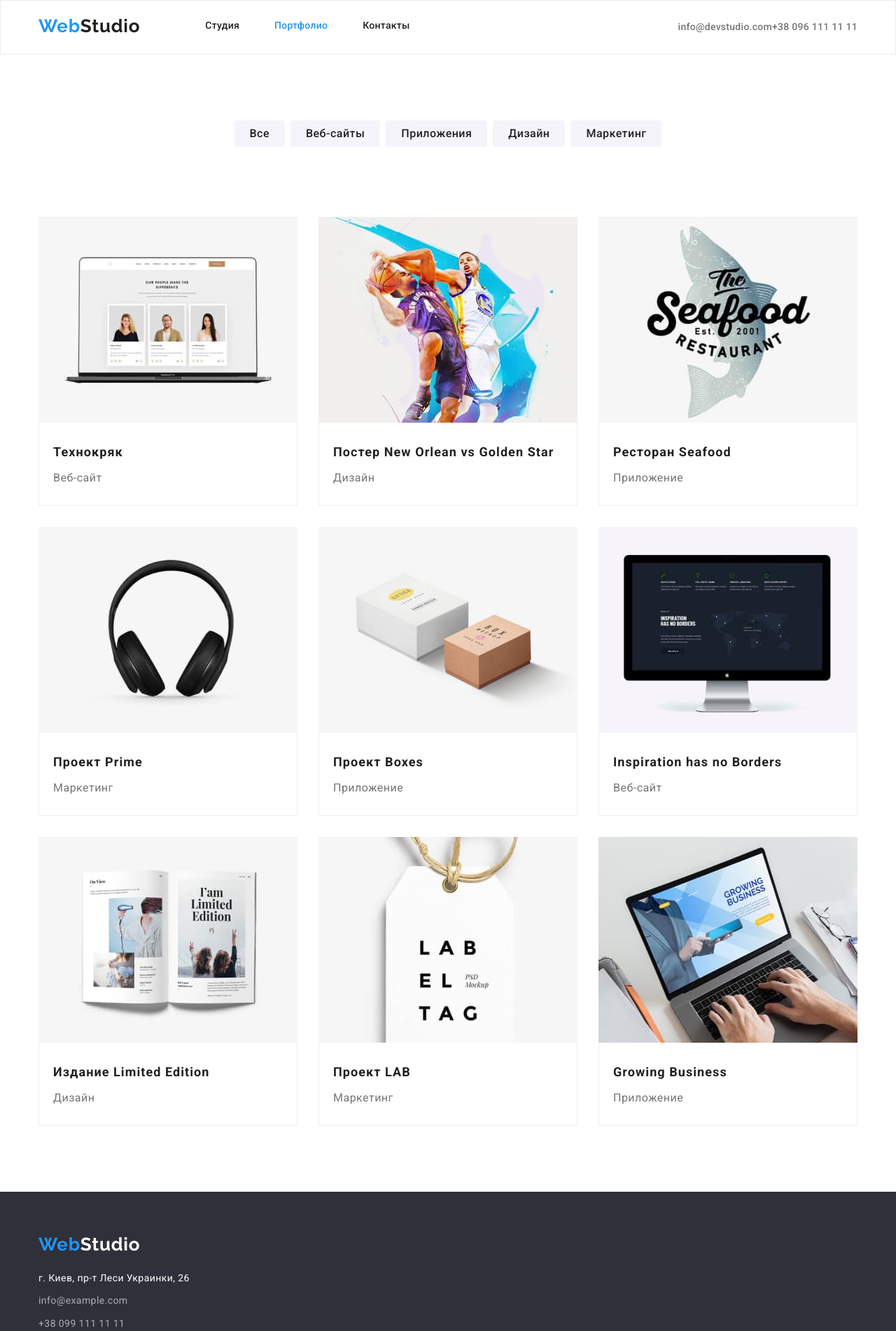
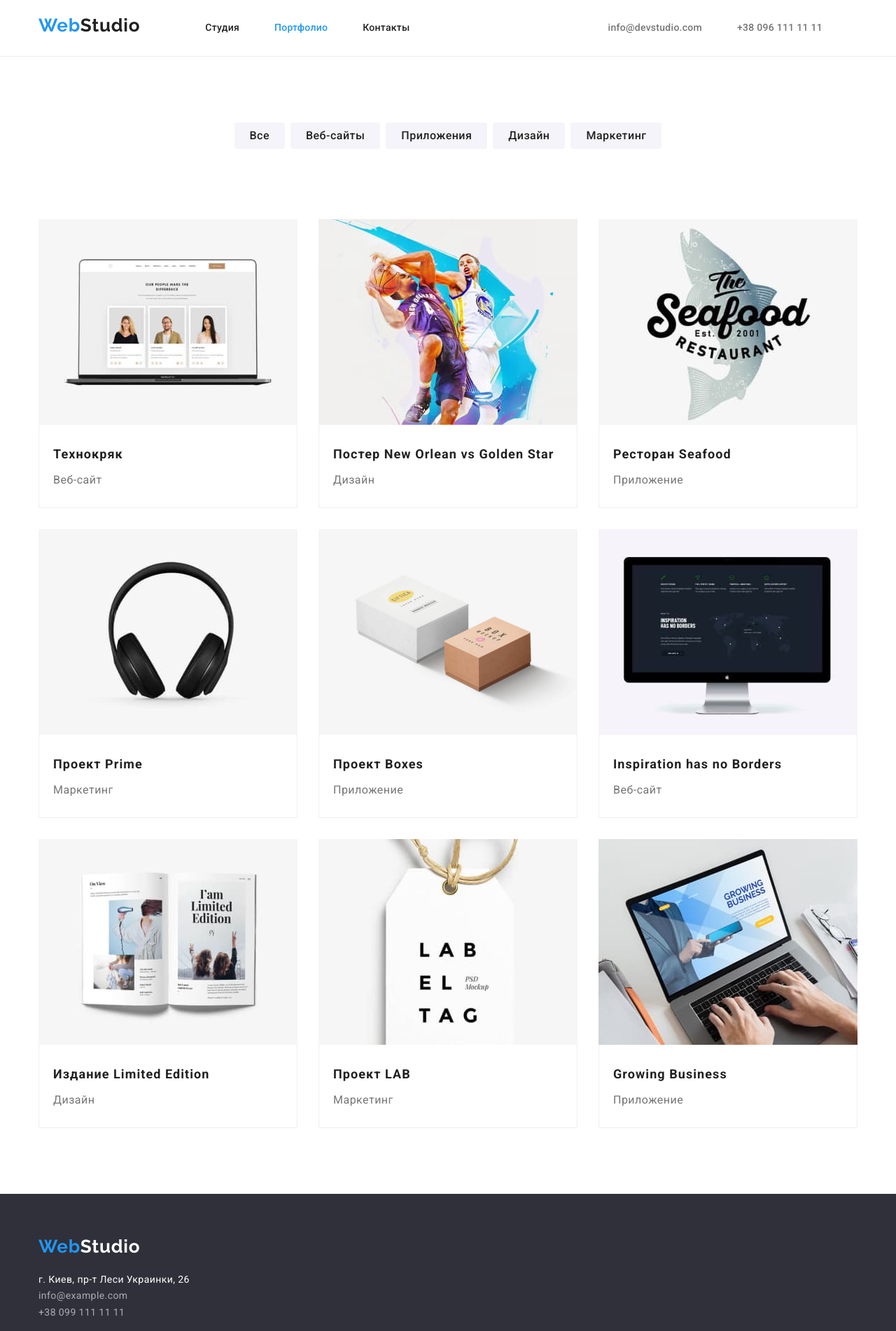
Before and after one commit to olynka/goit-markup-hw-03., a plain HTML site: page portfolio.html in a window 1280 px wide. Shown: the top 1902 px of the page at 70% size. Drawn offline with nearby package versions, Linux system fonts and the light colour scheme.

Commit message:
error correction

```diff
--- a/css/styles.css
+++ b/css/styles.css
@@ -67,7 +67,7 @@ ol {
   /*-------------HEADER----------*/
   .header
    {
-     border: 1px solid #ECECEC;}
+     border-bottom: 1px solid #ECECEC;}
   .header-logo {
     font-family: 'Raleway',serif;
     font-weight: 700;
@@ -97,8 +97,8 @@ color:var(--predominant-titl-color);
    color:var(--predominant-titl-color);
 
    display: block;
-    padding-top: 21px;
-    padding-bottom: 24px;
+    padding-top: 32px;
+    padding-bottom: 32px;
   }
 
 .header-contact
@@ -111,8 +111,8 @@ text-decoration: none;
 
 color:var(--predominant-text-color);
 
-padding-top: 21px;
-padding-bottom: 24px;
+padding-top: 32px;
+padding-bottom: 32px;
   }
 
   .header-nav{
@@ -136,6 +136,7 @@ list-style: none;
 
 .header-list{
   display: flex;
+  margin-left: auto;
 }
 
 
@@ -157,14 +158,12 @@ list-style: none;
       align-items: center;
       margin-left: auto;
     }
-    .container-head{
-      margin-left: auto;
+    .header-contact {
+      display: block;
+      margin-right: 50px;
     }
-    .mailto{
-      margin-right: 30px;
-    }
-
-
+    .header-contact:not(last-child) {
+      margin-right: 50px;}
 
  /*-------------hero----------*/
 
@@ -177,6 +176,9 @@ list-style: none;
   text-transform: uppercase;
   color:var(--minor-title-coolor);
 
+  width: 696px;
+ margin-left: auto;
+ margin-right: auto;
 margin-bottom:30px ;
 }
 
@@ -239,9 +241,11 @@ color:var(--predominant-text-color);
 }
 .strategy-list{
   display: flex;
+
 }
 .strategy-item{
   margin-right: 30px;
+  width: 270px;
 
 }
 .strategy-item:nth-child(4n){
@@ -285,7 +289,7 @@ text-align: center;
 letter-spacing: 0.03em;
 color:var(--predominant-titl-color);
 padding-top: 94;
-padding-bottom: 50px;
+margin-bottom:  50px;
 
 }
 
@@ -297,8 +301,8 @@ line-height: 1.18;
 text-align: center;
 letter-spacing: 0.03em;
 color:var(--predominant-titl-color);
-padding-top: 30px;
-padding-bottom: 10px;
+
+margin-bottom: 10px;
 }
 
 .team-text{
@@ -307,13 +311,14 @@ line-height: 1.18;
 text-align: center;
 letter-spacing: 0.03em;
 color:var(--predominant-text-color);
-padding-bottom: 30px;
+
 
 }
 
 .team{
   padding-top:var(--padding-section);
   padding-bottom:var(--padding-section);
+  background-color: var(--background-color);
 }
 .team-list{
   display: flex;
@@ -324,6 +329,10 @@ padding-bottom: 30px;
 
 .team-item:nth-child(4n){
   margin-right: 0;
+    }
+    .container-team{
+      padding-top: 30px;
+      padding-bottom: 30px;
     }
 
   /*--------footer-------*/
@@ -337,6 +346,8 @@ letter-spacing: 0.03em;
 text-decoration: none;
 color:var(--hover-kolor);
 
+display: block;
+margin-bottom:20px;
   }
 .footer-span{
   color:var(--minor-title-coolor);
@@ -366,14 +377,11 @@ margin-bottom: 9px;
   padding: 60px 0;
 }
 .footer-item:not(last-child) {
-  display: block;
-  margin-bottom: 9px;
-}
-.footer-list{
-  margin-top:  20px;
-}
+  margin-right: 9px;}
+
+
   /*--------main----------*/
-  .container-filter{
+  .main-list-button{
     display: flex;
     justify-content: center;
     padding-bottom: 50px;
--- a/portfolio.html
+++ b/portfolio.html
@@ -37,7 +37,7 @@
     <main class="main">
 <section class="section-main">
     <div class="container">
-        <div class="container-filter">
+
         <h1 class="visually-hidden">Фильтри </h1>
             <ul class="main-list-button list">
                 <li class="main-bt-item">
@@ -60,7 +60,6 @@
                     <button class="maim-button" type="button">Маркетинг</button>
                 </li>
             </ul>
-        </div>
               <div class="container-list">
             <ul class="main-list list">
 
```
Also changed, not shown: index.html (+2 -5 lines).
